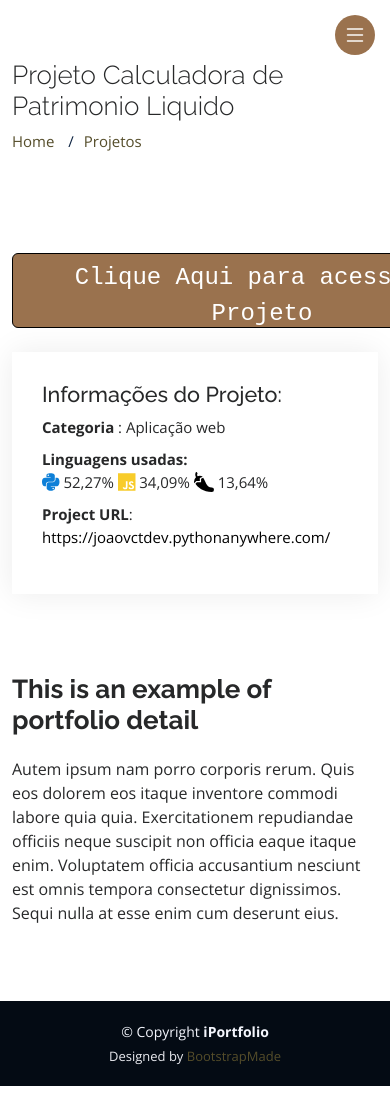
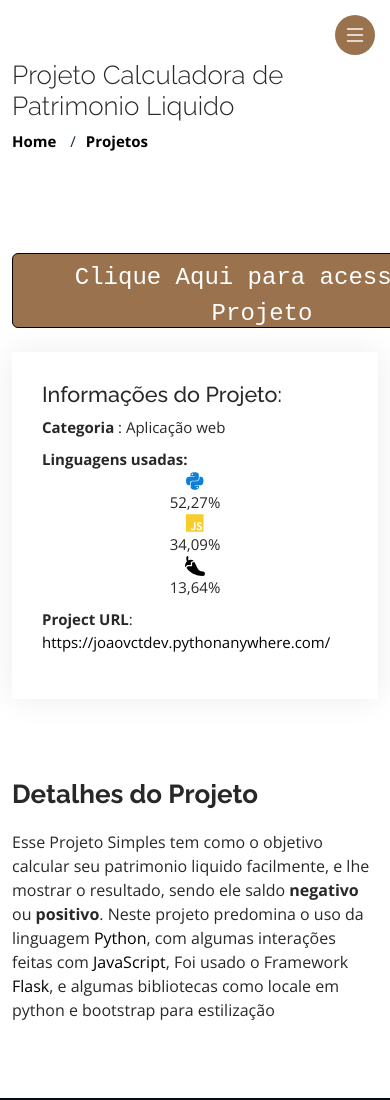
Before and after one commit to joaovctdev/meuportfolio, a plain HTML site: page calcptrmn.html in a window 390 px wide. Shown: the top 1100 px of the page. Drawn offline with nearby package versions, Linux system fonts and the light colour scheme.

Commit message:
Added the section projects

```diff
--- a/assets/css/style.css
+++ b/assets/css/style.css
@@ -24,8 +24,20 @@ body {
 }
 
 a {
-  color: #554d2a;
+  font-weight: bold;
+  color: black;
   text-decoration: none;
+}
+
+.detailsproject{
+  font-weight: bolder;
+  color: #000000;
+  text-decoration: none;
+}
+.detailsproject:hover{
+  color: white;
+  background-color: var(--cor-p1);
+  border-radius: 2px;
 }
 
 a:hover {
@@ -658,7 +670,7 @@ section {
   text-align: center;
   background: var(--cor-p1);
   transition: 0.3s;
-  width: 50%;
+  width: 100%;
 }
 
 .portfolio .portfolio-wrap .portfolio-links a:hover {
@@ -681,6 +693,8 @@ section {
   opacity: 1;
   bottom: 0;
 }
+
+
 
 /*--------------------------------------------------------------
 # Portfolio Details
@@ -759,6 +773,24 @@ section {
 
 .portfolio-details .portfolio-description {
   padding-top: 30px;
+}
+
+.icons {
+  display: flex;
+  justify-content: space-between;
+  align-items: center;
+  flex-wrap: wrap;
+}
+
+.icons i {
+  margin: 5px;
+}
+
+@media (max-width: 450px) {
+  .icons {
+    flex-direction: column;
+    text-align: center;
+  }
 }
 
 .portfolio-details .portfolio-description h2 {
--- a/calcptrmn.html
+++ b/calcptrmn.html
@@ -93,7 +93,7 @@
         <div class="container">
             <div class="text-center mb-4">
                 <button type="button" class="btn btn-primary btn-block">
-                    <a href="https://joaovctdev.pythonanywhere.com/" class="text-white text-decoration-none">Clique Aqui para acessar o Projeto</a>
+                    <a href="https://joaovctdev.pythonanywhere.com/" target="_blank" class="text-white text-decoration-none">Clique Aqui para acessar o Projeto</a>
                 </button>
             </div>
             <div class="portfolio-info d-flex justify-content-center">
@@ -107,16 +107,16 @@
                             <i class="fab fa-js fa-lg" style="color: #f8cc2a;" data-bs-toggle="tooltip" data-bs-placement="top" title="JavaScript"></i> 34,09%
                             <i class="fas fa-pepper-hot fa-flip-horizontal fa-lg" style="color: #000000;" data-bs-toggle="tooltip" data-bs-placement="top" title="Flask"></i> 13,64%
                         </div>
-                        <li><strong style="margin-top: 10px;">Project URL</strong>: <a href="https://joaovctdev.pythonanywhere.com/" target="_blank">https://joaovctdev.pythonanywhere.com/</a></li> <!-- Adicionando margem superior -->
+                        <li><strong style="margin-top: 10px;">Project URL</strong>: <a class="detailsproject" href="https://joaovctdev.pythonanywhere.com/" target="_blank">https://joaovctdev.pythonanywhere.com/</a></li> <!-- Adicionando margem superior -->
                     </ul>
                 </div>
             </div>
         </div> <!-- Fechando a div container -->
         <div class="portfolio-description">
             <div class="container">
-                <h2>This is an example of portfolio detail</h2>
-                <p>
-                    Autem ipsum nam porro corporis rerum. Quis eos dolorem eos itaque inventore commodi labore quia quia. Exercitationem repudiandae officiis neque suscipit non officia eaque itaque enim. Voluptatem officia accusantium nesciunt est omnis tempora consectetur dignissimos. Sequi nulla at esse enim cum deserunt eius.
+                <h2>Detalhes do Projeto</h2>
+                <p >
+                    Esse Projeto Simples tem como o objetivo calcular seu patrimonio liquido facilmente, e lhe mostrar o resultado, sendo ele saldo <strong>negativo</strong> ou <strong>positivo</strong>.  Neste projeto predomina o uso da linguagem <a class="detailsproject" href="https://www.python.org/" target="_blank">Python</a>, com algumas interações feitas com <a class="detailsproject" href="https://developer.mozilla.org/en-US/docs/Web/JavaScript" target="_blank">JavaScript</a>, Foi usado o Framework <a class="detailsproject" href="https://flask.palletsprojects.com/en/3.0.x/" target="_blank">Flask</a>, e algumas bibliotecas como locale em python e bootstrap para estilização
                 </p>
             </div>
         </div>
```
Also changed, not shown: index.html (+7 -12 lines), assets/img/portfolio/calculator.png (added).
